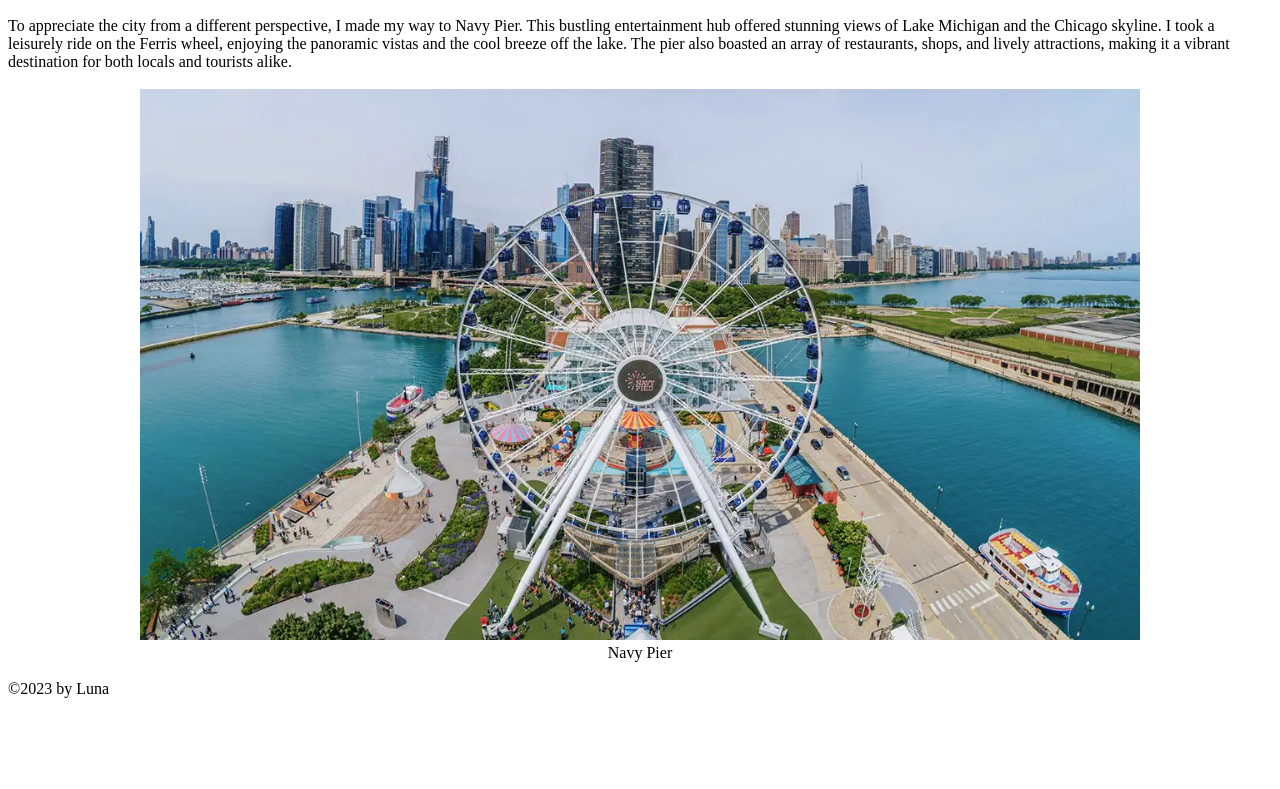
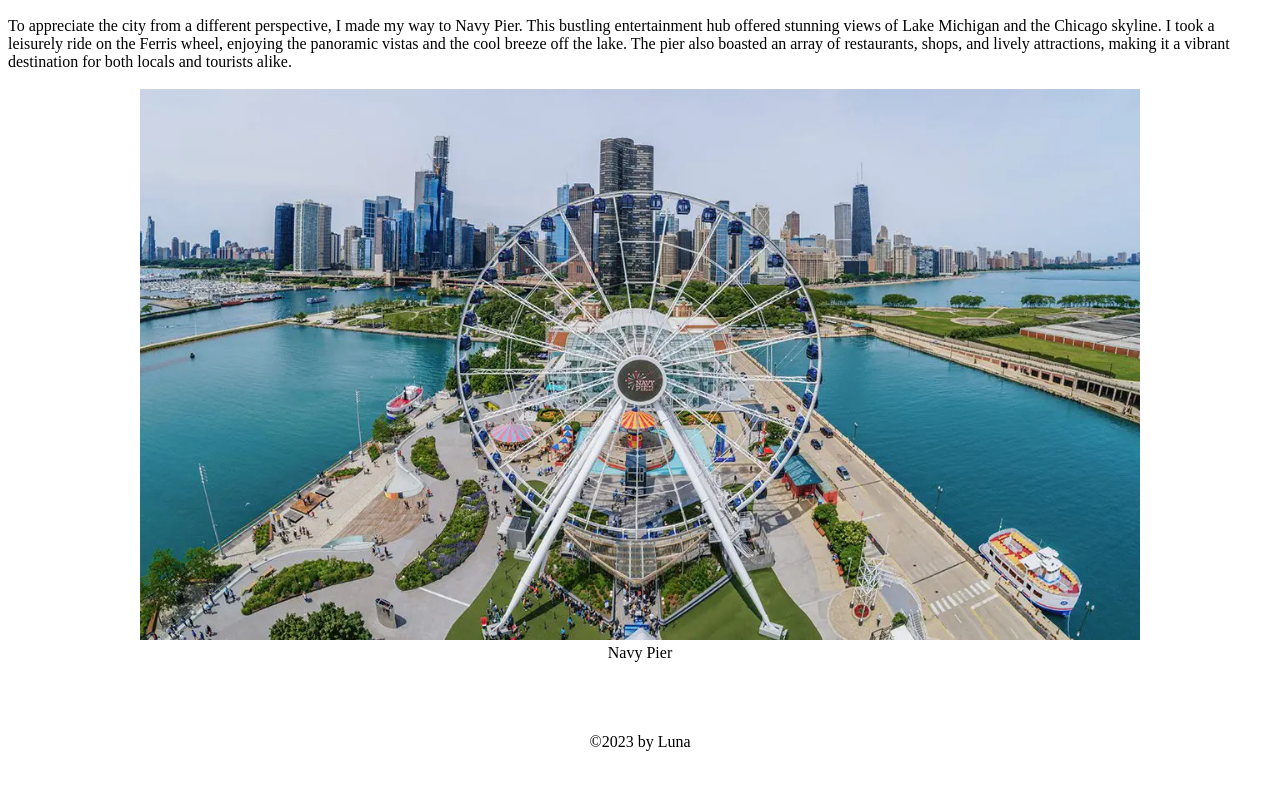
Before and after one commit to STL-WomenPlus-WebDev-March2023/js-assignment-4-html-me-something-LunaLiu4, a website: page index.html in a window 1280 px wide. Shown: the part 1915-2704 px from the top of the page. Before the commit the page ends 2629 px from the top, so only its background shows below. Drawn offline with Linux system fonts and the light colour scheme.

Commit message:
finished

```diff
--- a/styles.css
+++ b/styles.css
@@ -7,9 +7,7 @@
     color: green;
     font-size: large;
 }
-header{
-    padding: auto;
-}
+
 figure {
 	margin: 5px;
 	padding: 2px;
@@ -19,3 +17,7 @@ body{
     margin: 8px;
     display: block;
 }
+footer {
+    text-align: center;
+    padding: 3em;
+}
```
